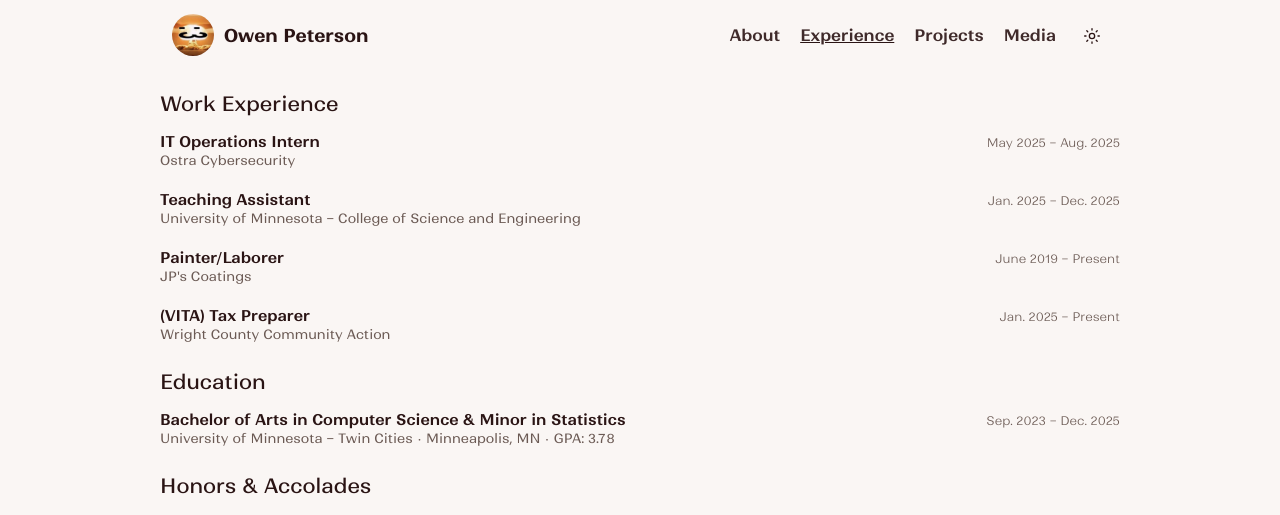
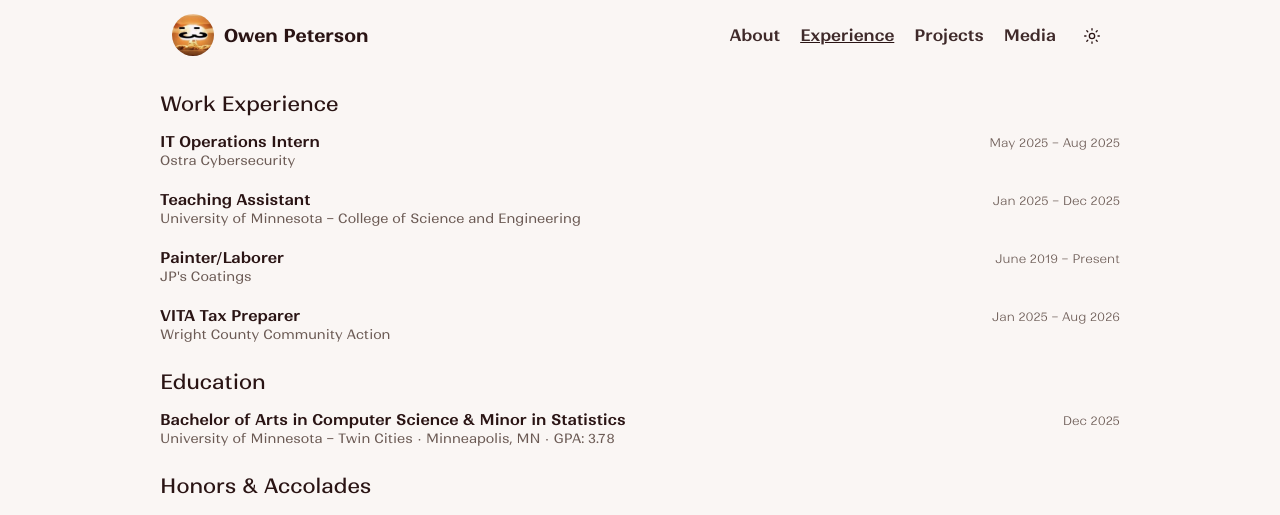
Before and after one commit to owenp33/owenp33.github.io, a Jekyll site: the page built from experience.html, in a window 1280 px wide. Shown: the top 515 px of the page. Built offline with Jekyll 4.4.1, drawn with Linux system fonts in a browser that asks for light colours.

Commit message:
Fix dates on experience section

```diff
--- a/experience.html
+++ b/experience.html
@@ -13,14 +13,14 @@ permalink: /experience/
     <div class="role">
         <div class="role-head">
             <h5 class="role-title">IT Operations Intern</h5>
-            <h6 class="role-date">May 2025 &ndash; Aug. 2025</h6>
+            <h6 class="role-date">May 2025 &ndash; Aug 2025</h6>
         </div>
         <p class="role-org">Ostra Cybersecurity</p>
     </div>
     <div class="role">
         <div class="role-head">
             <h5 class="role-title">Teaching Assistant</h5>
-            <h6 class="role-date">Jan. 2025 &ndash; Dec. 2025</h6>
+            <h6 class="role-date">Jan 2025 &ndash; Dec 2025</h6>
         </div>
         <p class="role-org">University of Minnesota &ndash; College of Science and Engineering</p>
     </div>
@@ -33,8 +33,8 @@ permalink: /experience/
     </div>
     <div class="role">
         <div class="role-head">
-            <h5 class="role-title">(VITA) Tax Preparer</h5>
-            <h6 class="role-date">Jan. 2025 &ndash; Present</h6>
+            <h5 class="role-title">VITA Tax Preparer</h5>
+            <h6 class="role-date">Jan 2025 &ndash; Aug 2026</h6>
         </div>
         <p class="role-org">Wright County Community Action</p>
     </div>
@@ -43,7 +43,7 @@ permalink: /experience/
     <div class="role">
         <div class="role-head">
             <h5 class="role-title">Bachelor of Arts in Computer Science &amp; Minor in Statistics</h5>
-            <h6 class="role-date">Sep. 2023 &ndash; Dec. 2025</h6>
+            <h6 class="role-date">Dec 2025</h6>
         </div>
         <p class="role-org">University of Minnesota &ndash; Twin Cities &middot; Minneapolis, MN &middot; GPA: 3.78</p>
     </div>
```
